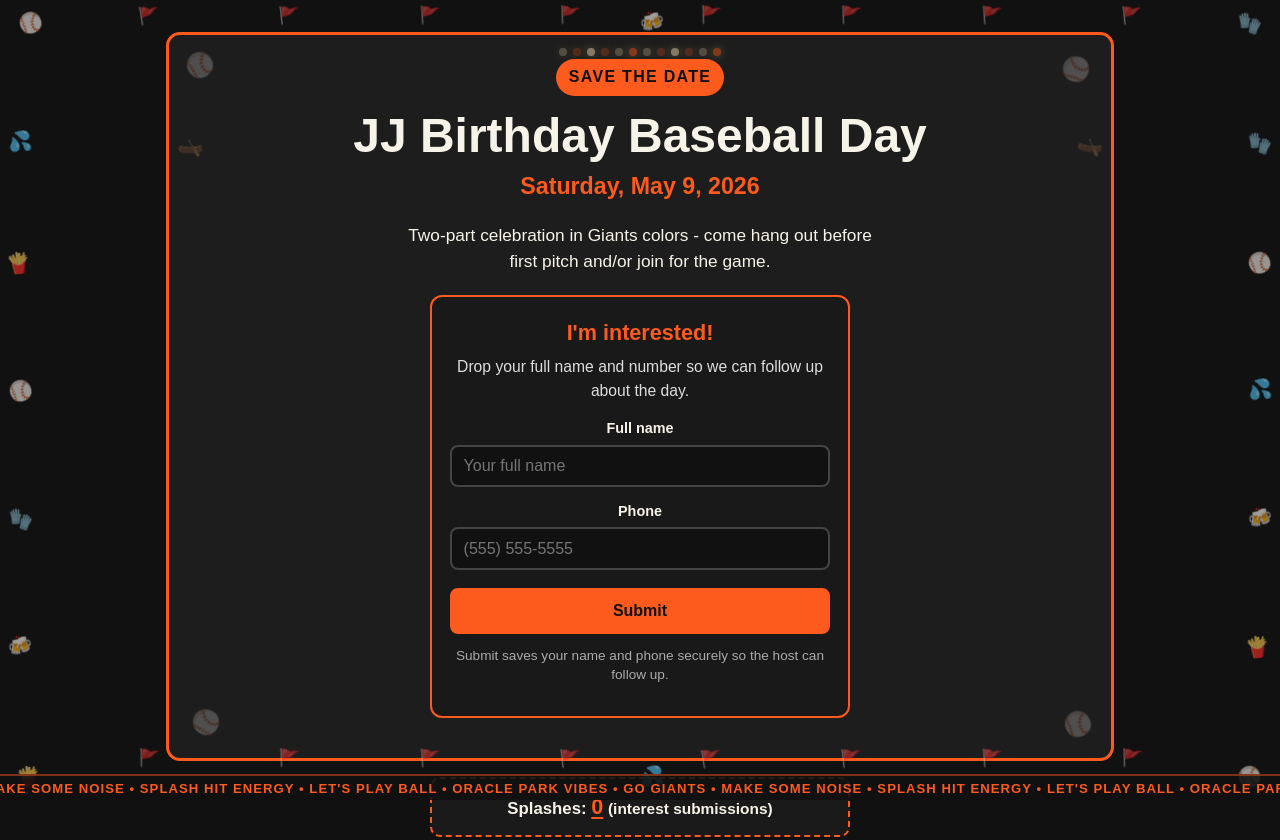
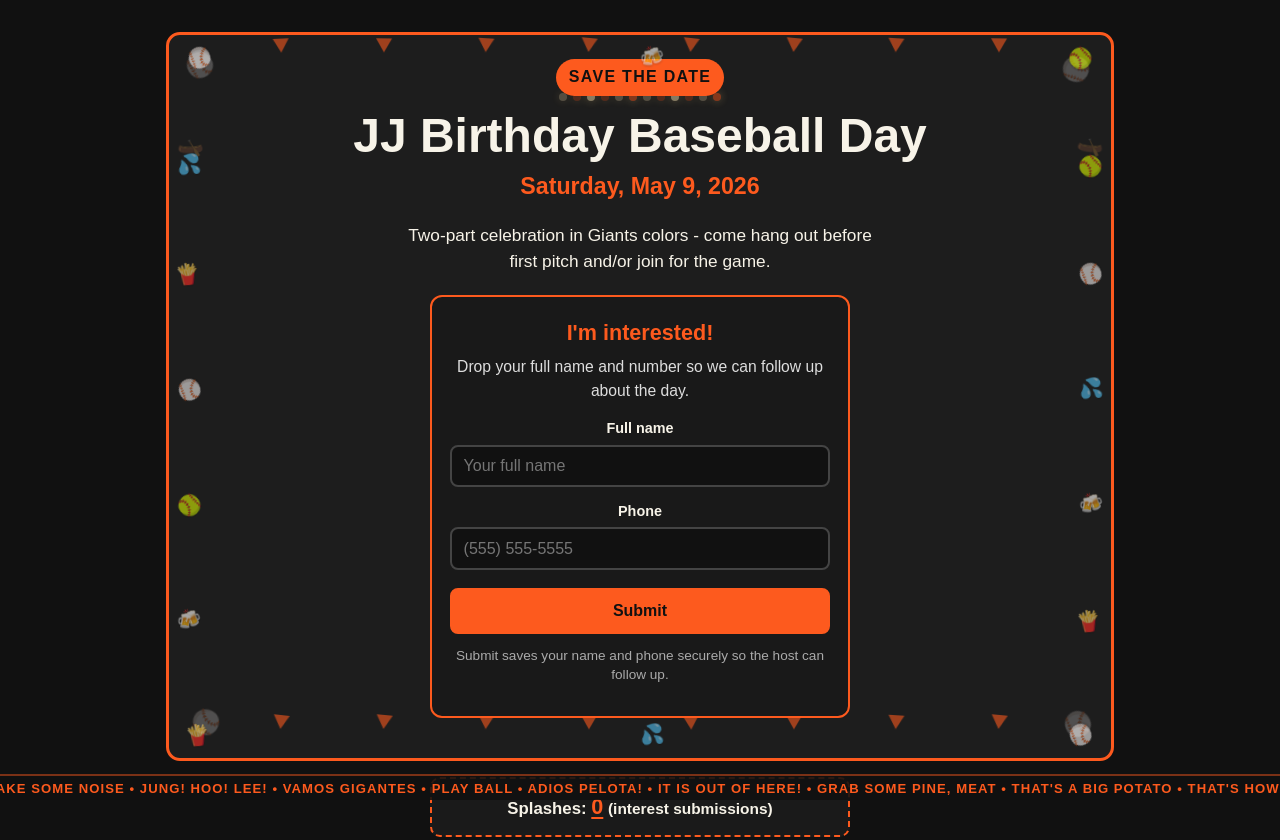
Before and after one commit to JTDJames/birthday-baseball, a website: page index.html in a window 1280 px wide. Shown: the top 840 px of the page. Drawn offline with nearby package versions, Linux system fonts and the light colour scheme; no server answers.

Commit message:
Refactor layout and styles for scoreboard and pennants: Change positioning of .party-border and .oracle-layer to absolute, update pennant dimensions and opacity, and adjust scoreboard light positioning. Revise crowd ticker text for improved engagement and reintroduce party elements in the hero section.

```diff
--- a/index.html
+++ b/index.html
@@ -24,14 +24,14 @@
       }
 
       .party-border {
-        position: fixed;
+        position: absolute;
         inset: 0;
         pointer-events: none;
         z-index: 2;
       }
 
       .oracle-layer {
-        position: fixed;
+        position: absolute;
         inset: 0;
         pointer-events: none;
         z-index: 1;
@@ -50,8 +50,12 @@
       .pennant-row.bottom { bottom: 28px; }
 
       .pennant {
-        font-size: 1.05rem;
-        opacity: 0.46;
+        width: 0;
+        height: 0;
+        border-left: 8px solid transparent;
+        border-right: 8px solid transparent;
+        border-top: 14px solid var(--giants-orange);
+        opacity: 0.58;
         animation: pennantWave 2.8s ease-in-out infinite;
       }
 
@@ -67,7 +71,7 @@
       .scoreboard-lights {
         position: absolute;
         left: 50%;
-        top: 48px;
+        top: 58px;
         transform: translateX(-50%);
         display: flex;
         gap: 6px;
@@ -619,46 +623,54 @@
         }
 
         .pennant {
-          font-size: 0.9rem;
+          border-left-width: 6px;
+          border-right-width: 6px;
+          border-top-width: 11px;
         }
 
         .scoreboard-lights {
-          top: 40px;
+          top: 50px;
         }
       }
     </style>
   </head>
   <body class="mini-game-hidden">
+    <div class="crowd-ticker" aria-hidden="true">
+      <div class="crowd-ticker-track">
+        GO GIANTS • MAKE SOME NOISE • JUNG! HOO! LEE! • VAMOS GIGANTES • PLAY BALL • ADIOS PELOTA! • IT IS OUT OF HERE! • GRAB SOME PINE, MEAT • THAT'S A BIG POTATO • THAT'S HOW THIS ONE GETS STARTED • TORTURE! • SAY HEY • HUMM BABY • 24 • WE DONT DO THE WAVE • GO GIANTS • MAKE SOME NOISE • JUNG! HOO! LEE! • VAMOS GIGANTES • PLAY BALL • ADIOS PELOTA! • IT IS OUT OF HERE! • GRAB SOME PINE, MEAT • THAT'S A BIG POTATO • THAT'S HOW THIS ONE GETS STARTED • TORTURE! • SAY HEY • HUMM BABY • 24 • WE DONT DO THE WAVE •
+      </div>
+    </div>
+    <main class="page">
+      <section class="hero">
         <div class="oracle-layer" aria-hidden="true">
           <div class="pennant-row top">
-        <span class="pennant p1">🚩</span>
-        <span class="pennant p2">🚩</span>
-        <span class="pennant p3">🚩</span>
-        <span class="pennant p4">🚩</span>
-        <span class="pennant p5">🚩</span>
-        <span class="pennant p6">🚩</span>
-        <span class="pennant p7">🚩</span>
-        <span class="pennant p8">🚩</span>
+            <span class="pennant p1"></span>
+            <span class="pennant p2"></span>
+            <span class="pennant p3"></span>
+            <span class="pennant p4"></span>
+            <span class="pennant p5"></span>
+            <span class="pennant p6"></span>
+            <span class="pennant p7"></span>
+            <span class="pennant p8"></span>
           </div>
           <div class="scoreboard-lights">
             <span></span><span></span><span></span><span></span><span></span><span></span><span></span><span></span><span></span><span></span><span></span><span></span>
           </div>
           <div class="pennant-row bottom">
-        <span class="pennant p5">🚩</span>
-        <span class="pennant p6">🚩</span>
-        <span class="pennant p7">🚩</span>
-        <span class="pennant p8">🚩</span>
-        <span class="pennant p1">🚩</span>
-        <span class="pennant p2">🚩</span>
-        <span class="pennant p3">🚩</span>
-        <span class="pennant p4">🚩</span>
+            <span class="pennant p5"></span>
+            <span class="pennant p6"></span>
+            <span class="pennant p7"></span>
+            <span class="pennant p8"></span>
+            <span class="pennant p1"></span>
+            <span class="pennant p2"></span>
+            <span class="pennant p3"></span>
+            <span class="pennant p4"></span>
           </div>
         </div>
-
         <div class="party-border" aria-hidden="true">
           <span class="party-item ball b1">⚾</span>
           <span class="party-item beer b2">🍻</span>
-      <span class="party-item mitt b3">🧤</span>
+          <span class="party-item mitt b3">🥎</span>
           <span class="party-item fries b4">🍟</span>
           <span class="party-item cannon b5">💦</span>
           <span class="party-item ball b6">⚾</span>
@@ -666,22 +678,15 @@
           <span class="party-item cannon l1">💦</span>
           <span class="party-item fries l2">🍟</span>
           <span class="party-item ball l3">⚾</span>
-      <span class="party-item mitt l4">🧤</span>
+          <span class="party-item mitt l4">🥎</span>
           <span class="party-item beer l5">🍻</span>
 
-      <span class="party-item mitt r1">🧤</span>
+          <span class="party-item mitt r1">🥎</span>
           <span class="party-item ball r2">⚾</span>
           <span class="party-item cannon r3">💦</span>
           <span class="party-item beer r4">🍻</span>
           <span class="party-item fries r5">🍟</span>
         </div>
-    <div class="crowd-ticker" aria-hidden="true">
-      <div class="crowd-ticker-track">
-        GO GIANTS • MAKE SOME NOISE • SPLASH HIT ENERGY • LET'S PLAY BALL • ORACLE PARK VIBES • GO GIANTS • MAKE SOME NOISE • SPLASH HIT ENERGY • LET'S PLAY BALL • ORACLE PARK VIBES •
-      </div>
-    </div>
-    <main class="page">
-      <section class="hero">
         <div class="hero-fun" aria-hidden="true">
           <span class="floating-ball ball-1">⚾</span>
           <span class="floating-ball ball-2">⚾</span>
```
Lines whose indentation alone changed are shown as unchanged.
